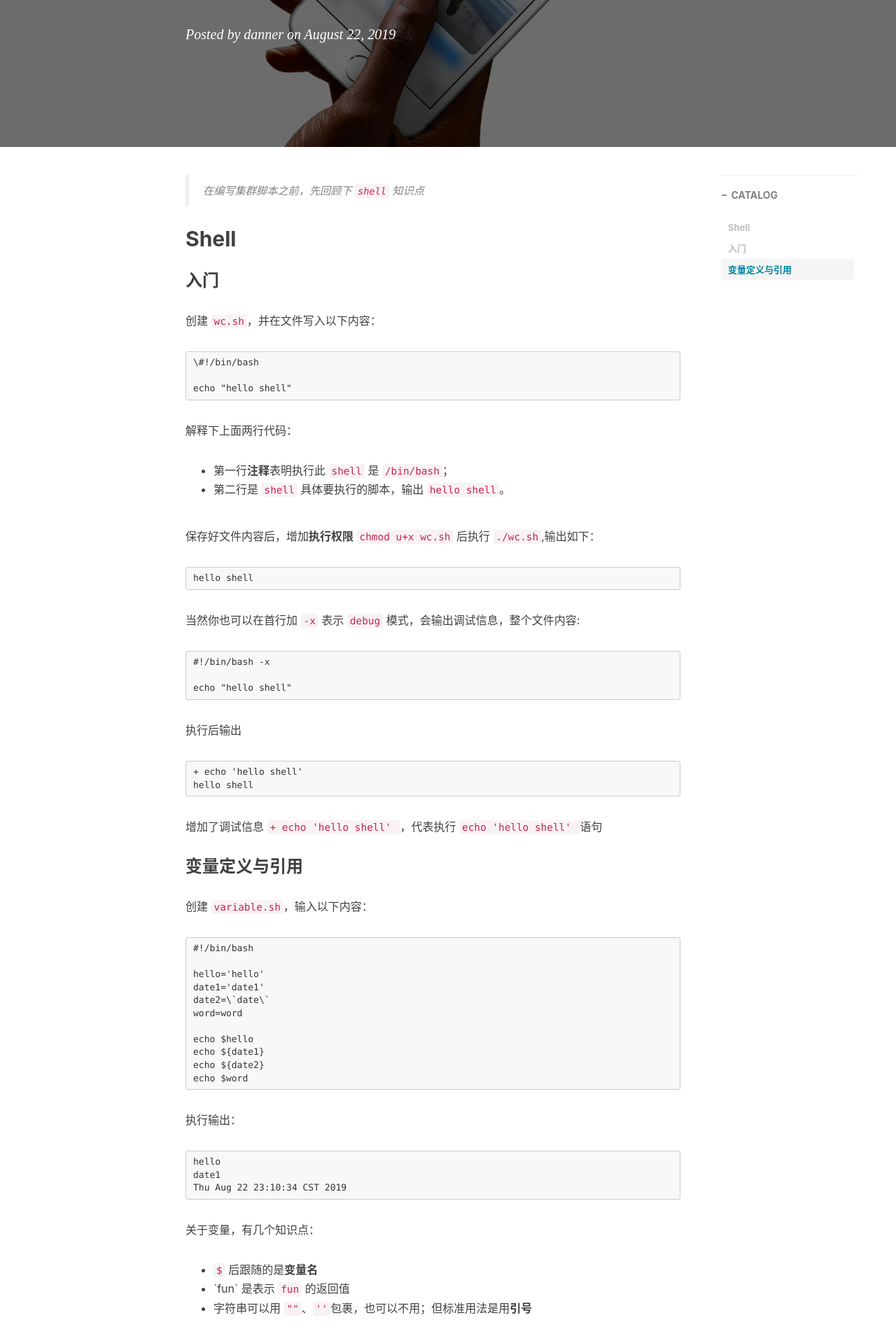
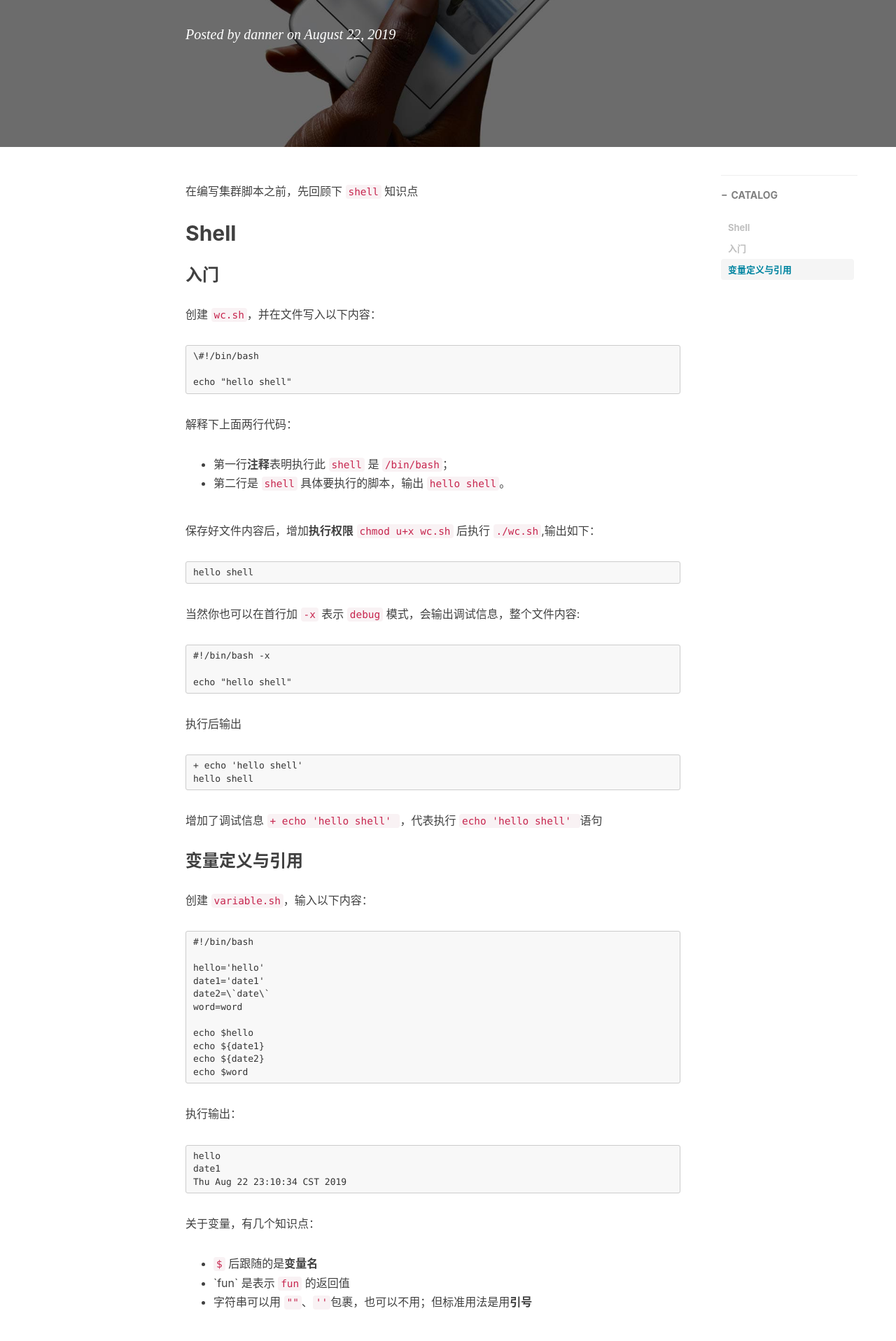
Before and after one commit to vendanner/vendanner.github.io, a Jekyll site: the page built from _posts/2019-08-22-Hadoop 监控脚本.md, in a window 1280 px wide. Shown: the part 313-2229 px from the top of the page at 70% size. Built offline with Jekyll 4.4.1, drawn with Linux system fonts in a browser that asks for light colours; nearby versions of some CDN libraries; comment, search, counter and statistics services are not loaded.

```diff
--- a/_posts/2019-08-22-Hadoop 监控脚本.md
+++ b/_posts/2019-08-22-Hadoop 监控脚本.md
@@ -15,7 +15,7 @@ tags:
 ---
 
 
-> 在编写集群脚本之前，先回顾下 `shell` 知识点
+在编写集群脚本之前，先回顾下 `shell` 知识点
 
 ## Shell
 
@@ -73,13 +73,11 @@ tags:
 	Thu Aug 22 23:10:34 CST 2019
 
 关于变量，有几个知识点：
-
 - `$` 后跟随的是**变量名**
 - \`fun\` 是表示 `fun` 的返回值
 - 字符串可以用 `""`、`''`包裹，也可以不用；但标准用法是用**引号**
 
 当然也有需要**注意点**：
-
 - `=` 前后不能有**空格**
 - **变量名**最好用 `{}`，以免引起歧义
 - **变量名**最好用**大写**
```
